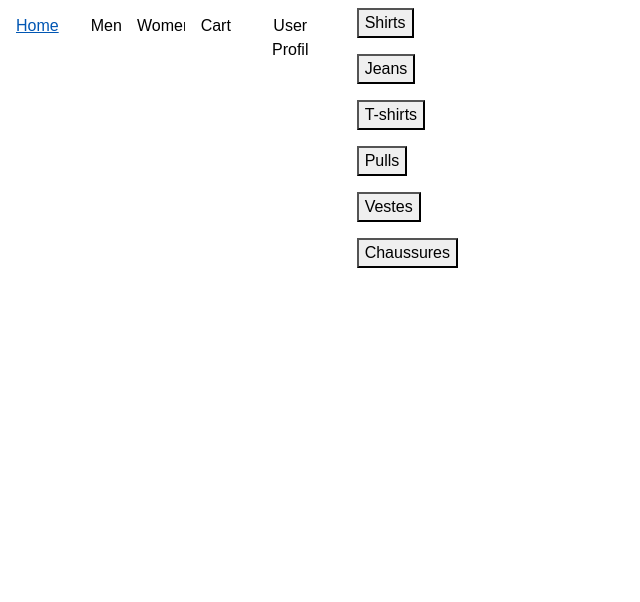
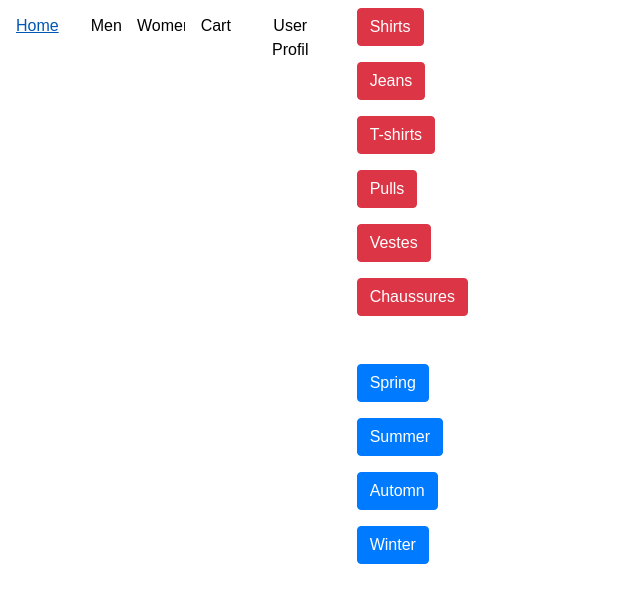
Before and after one commit to coding-9/e-commerce, a React (Create React App) app: page /product/blouson in a window 1280 px wide. Shown: the top 602 px of the page, without its empty margins (0-640 px from the left). Built offline with nearby package versions, Linux system fonts and the light colour scheme.

Commit message:
Products page 4

```diff
--- a/src/components/pages/ProductsPage.jsx
+++ b/src/components/pages/ProductsPage.jsx
@@ -1,15 +1,21 @@
 import React,{useState} from 'react'
 import ProductList from "../products/ProductList"
 import "../../css/productsPages.css"
-import {getProductsByCategory} from "../../store/products/products"
+import {getProductsByCategory, getProductsByCollection} from "../../store/products/products"
 
 const ProductsPage =() => {
 
     const [products, setProducts] = useState([])
 
-    const getProducts = async (e) => {
+    const getCategory = async (e) => {
         let category = e.target.value
         let array = await getProductsByCategory(category,"man")
+        setProducts(array)
+    }
+
+    const getCollection = async (e) => {
+        let collection = e.target.value
+        let array = await getProductsByCollection(collection,"man")
         setProducts(array)
     }
 
@@ -18,12 +24,18 @@ const ProductsPage =() => {
             <div className="row">
                 <div className="col-2">
                     <ul className="list-unstyled">
-                        <li className="p-2"><button value="shirt" onClick={(e)=>{getProducts(e)}}>Shirts</button></li>
-                        <li className="p-2"><button value="jeans" onClick={(e)=>{getProducts(e)}}>Jeans</button></li>
-                        <li className="p-2"><button value="t-shirt" onClick={(e)=>{getProducts(e)}}>T-shirts</button></li>
-                        <li className="p-2"><button value="pull" onClick={(e)=>{getProducts(e)}}>Pulls</button></li>
-                        <li className="p-2"><button value="veste" onClick={(e)=>{getProducts(e)}}>Vestes</button></li>
-                        <li className="p-2"><button value="chaussure" onClick={(e)=>{getProducts(e)}}>Chaussures</button></li>
+                        <li className="p-2"><button className="btn btn-danger text-white" value="shirt" onClick={(e)=>{getCategory(e)}}>Shirts</button></li>
+                        <li className="p-2"><button className="btn btn-danger text-white" value="jeans" onClick={(e)=>{getCategory(e)}}>Jeans</button></li>
+                        <li className="p-2"><button className="btn btn-danger text-white" value="t-shirt" onClick={(e)=>{getCategory(e)}}>T-shirts</button></li>
+                        <li className="p-2"><button className="btn btn-danger text-white" value="pull" onClick={(e)=>{getCategory(e)}}>Pulls</button></li>
+                        <li className="p-2"><button className="btn btn-danger text-white" value="veste" onClick={(e)=>{getCategory(e)}}>Vestes</button></li>
+                        <li className="p-2"><button className="btn btn-danger text-white" value="chaussure" onClick={(e)=>{getCategory(e)}}>Chaussures</button></li>
+                    </ul>
+                    <ul className="py-3 list-unstyled">
+                        <li className="p-2"><button onClick={(e)=>{getCollection(e)}} value="spring" className="btn btn-primary text-white">Spring</button></li>
+                        <li className="p-2"><button onClick={(e)=>{getCollection(e)}} value="summer" className="btn btn-primary text-white">Summer</button></li>
+                        <li className="p-2"><button onClick={(e)=>{getCollection(e)}} value="automn" className="btn btn-primary text-white">Automn</button></li>
+                        <li className="p-2"><button onClick={(e)=>{getCollection(e)}} value="winter" className="btn btn-primary text-white">Winter</button></li>
                     </ul>
                 </div>
                 <div className="col-10"><ProductList allProducts={products}/></div>
--- a/src/components/products/ProductCard.jsx
+++ b/src/components/products/ProductCard.jsx
@@ -4,7 +4,6 @@ import {connect} from "react-redux"
 import {addToCart} from "../../actions/productsActions"
 
 const ProductCard = ({product, addToCart}) =>{
-    console.log(product)
 
     const [currentColor, setColor] = useState("")
 
@@ -14,7 +13,7 @@ const ProductCard = ({product, addToCart}) =>{
         setColor(color)
     }
 
-    const handleSize = (elem) => {
+    const handleSize = (e, elem) => {
         setSize(elem)
     }
 
@@ -42,7 +41,7 @@ const ProductCard = ({product, addToCart}) =>{
                         </ul>
                         <ul className="sizeList list-unstyled d-flex flex-row justify-content-left">
                             {currentColor && product.color[currentColor].map((elem)=> {
-                                return <li onClick={()=> {handleSize(elem)}} className="border border-dark m-2 sizeElem">{elem.size}</li>
+                                return <li onClick={(e)=> {handleSize(e, elem)}} className="border border-dark m-2 sizeElem">{elem.size}</li>
                             })}
                         </ul>
                         <div className="row">
```
